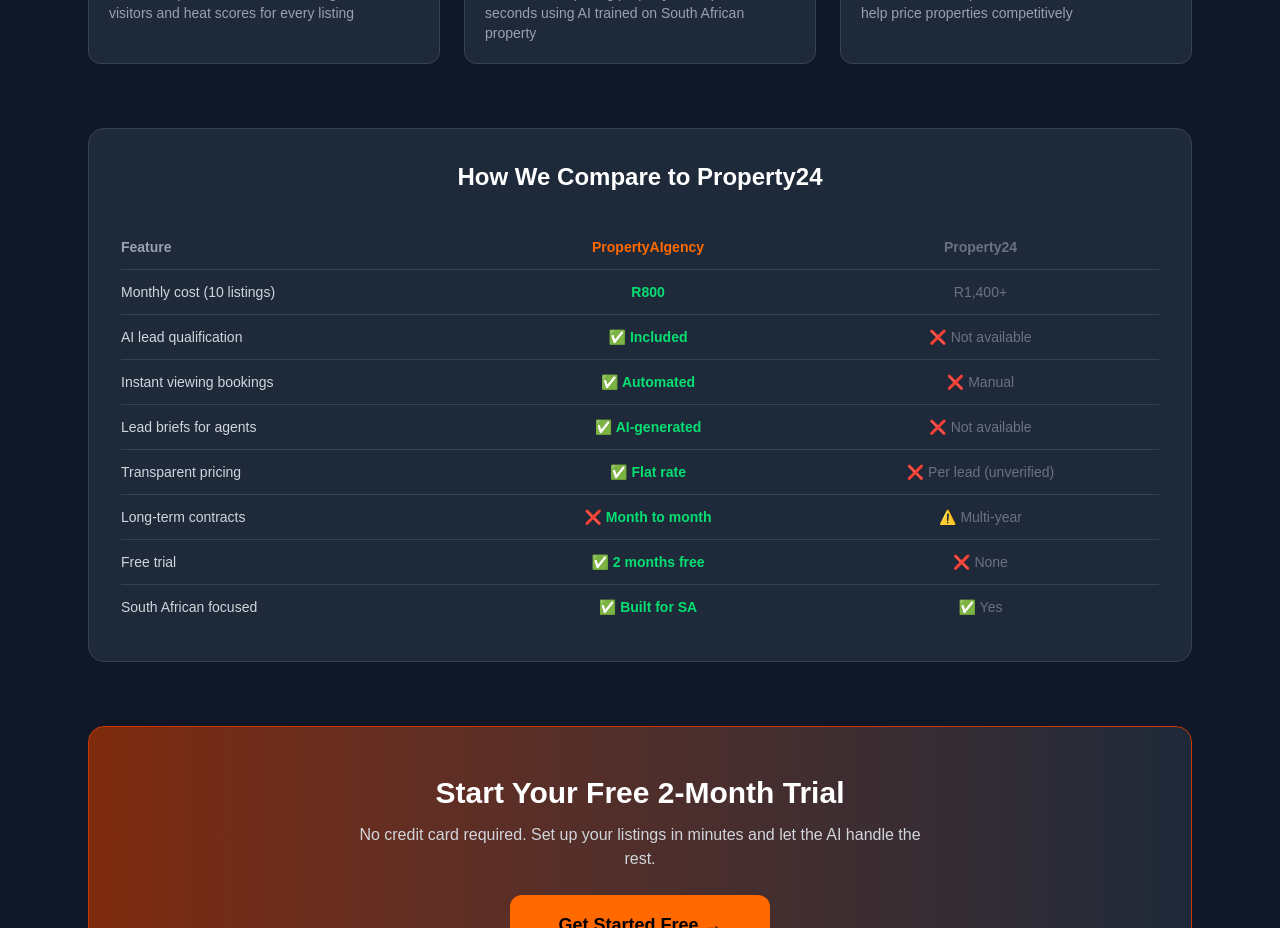
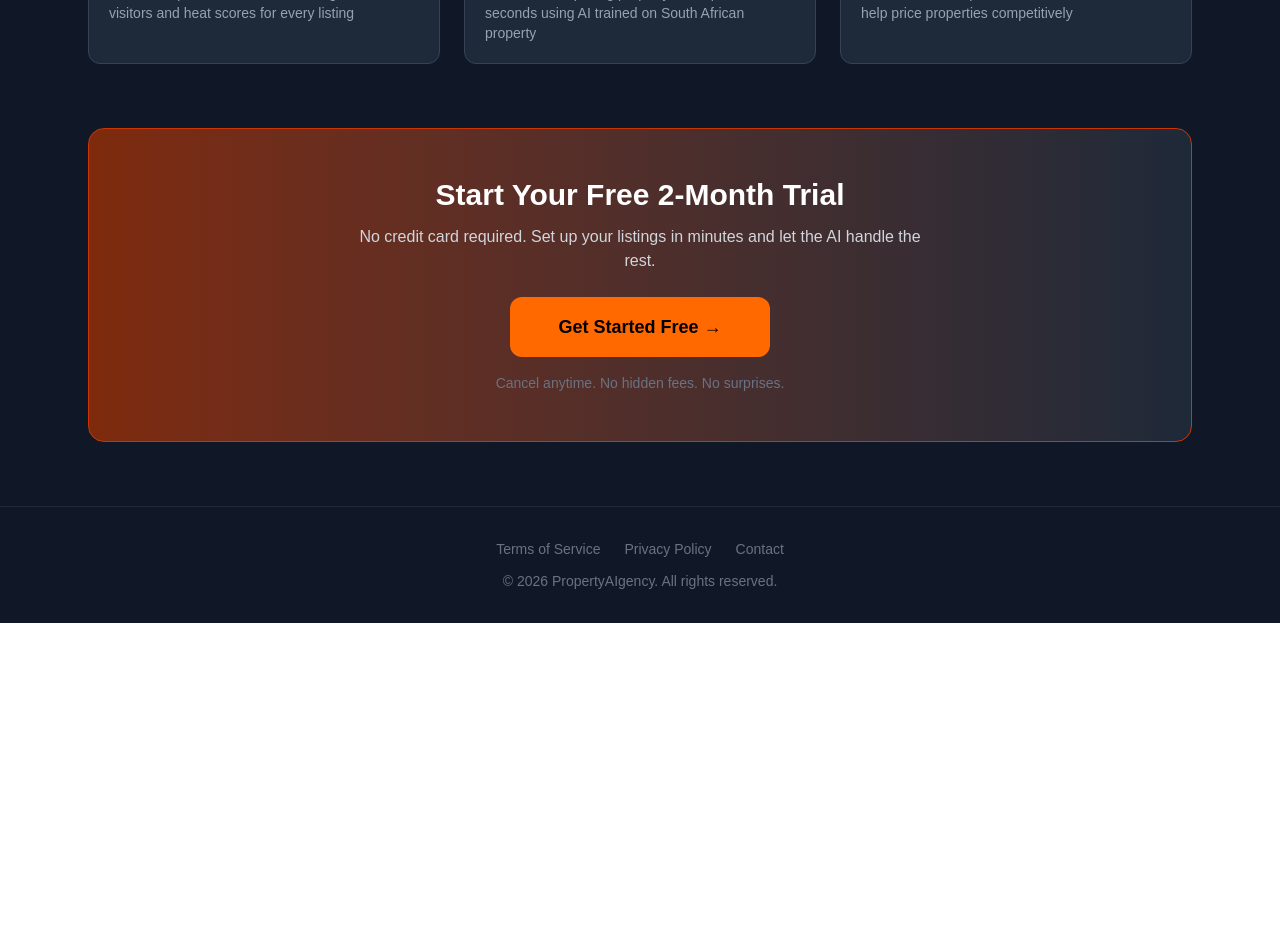
Before and after one commit to Bentman007/propertyaigency, a Next.js app: page /pricing in a window 1280 px wide. Shown: the part 1960-2888 px from the top of the page. After the commit the page ends 2583 px from the top, so only its background shows below. Built offline with nearby package versions, Linux system fonts and the light colour scheme.

Commit message:
Remove competitor comparison from pricing page

```diff
--- a/app/pricing/page.tsx
+++ b/app/pricing/page.tsx
@@ -176,40 +176,6 @@ export default function PricingPage() {
           </div>
         </div>
 
-        {/* vs Property24 */}
-        <div className="mb-16 bg-gray-800 border border-gray-700 rounded-2xl p-8">
-          <h2 className="text-2xl font-bold text-center mb-8">How We Compare to Property24</h2>
-          <div className="overflow-x-auto">
-            <table className="w-full text-sm">
-              <thead>
-                <tr className="border-b border-gray-700">
-                  <th className="text-left py-3 text-gray-400">Feature</th>
-                  <th className="text-center py-3 text-orange-500 font-bold">PropertyAIgency</th>
-                  <th className="text-center py-3 text-gray-500">Property24</th>
-                </tr>
-              </thead>
-              <tbody className="divide-y divide-gray-700">
-                {[
-                  ['Monthly cost (10 listings)', 'R800', 'R1,400+'],
-                  ['AI lead qualification', '✅ Included', '❌ Not available'],
-                  ['Instant viewing bookings', '✅ Automated', '❌ Manual'],
-                  ['Lead briefs for agents', '✅ AI-generated', '❌ Not available'],
-                  ['Transparent pricing', '✅ Flat rate', '❌ Per lead (unverified)'],
-                  ['Long-term contracts', '❌ Month to month', '⚠️ Multi-year'],
-                  ['Free trial', '✅ 2 months free', '❌ None'],
-                  ['South African focused', '✅ Built for SA', '✅ Yes'],
-                ].map(([feature, us, them]) => (
-                  <tr key={feature}>
-                    <td className="py-3 text-gray-300">{feature}</td>
-                    <td className="py-3 text-center font-semibold text-green-400">{us}</td>
-                    <td className="py-3 text-center text-gray-500">{them}</td>
-                  </tr>
-                ))}
-              </tbody>
-            </table>
-          </div>
-        </div>
-
         {/* CTA */}
         <div className="text-center bg-gradient-to-r from-orange-900 to-gray-800 border border-orange-700 rounded-2xl p-12">
           <h2 className="text-3xl font-bold mb-3">Start Your Free 2-Month Trial</h2>
```
